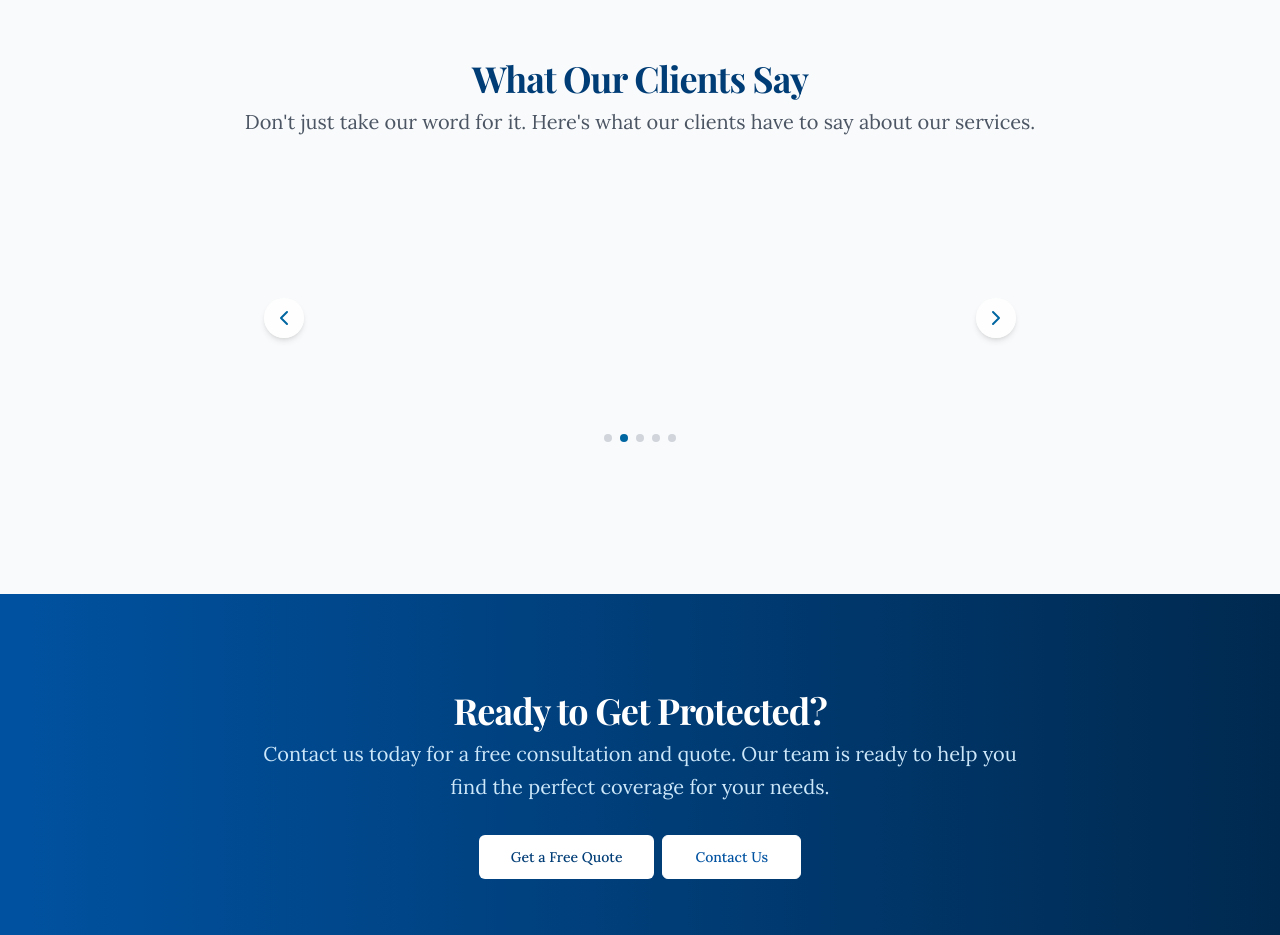
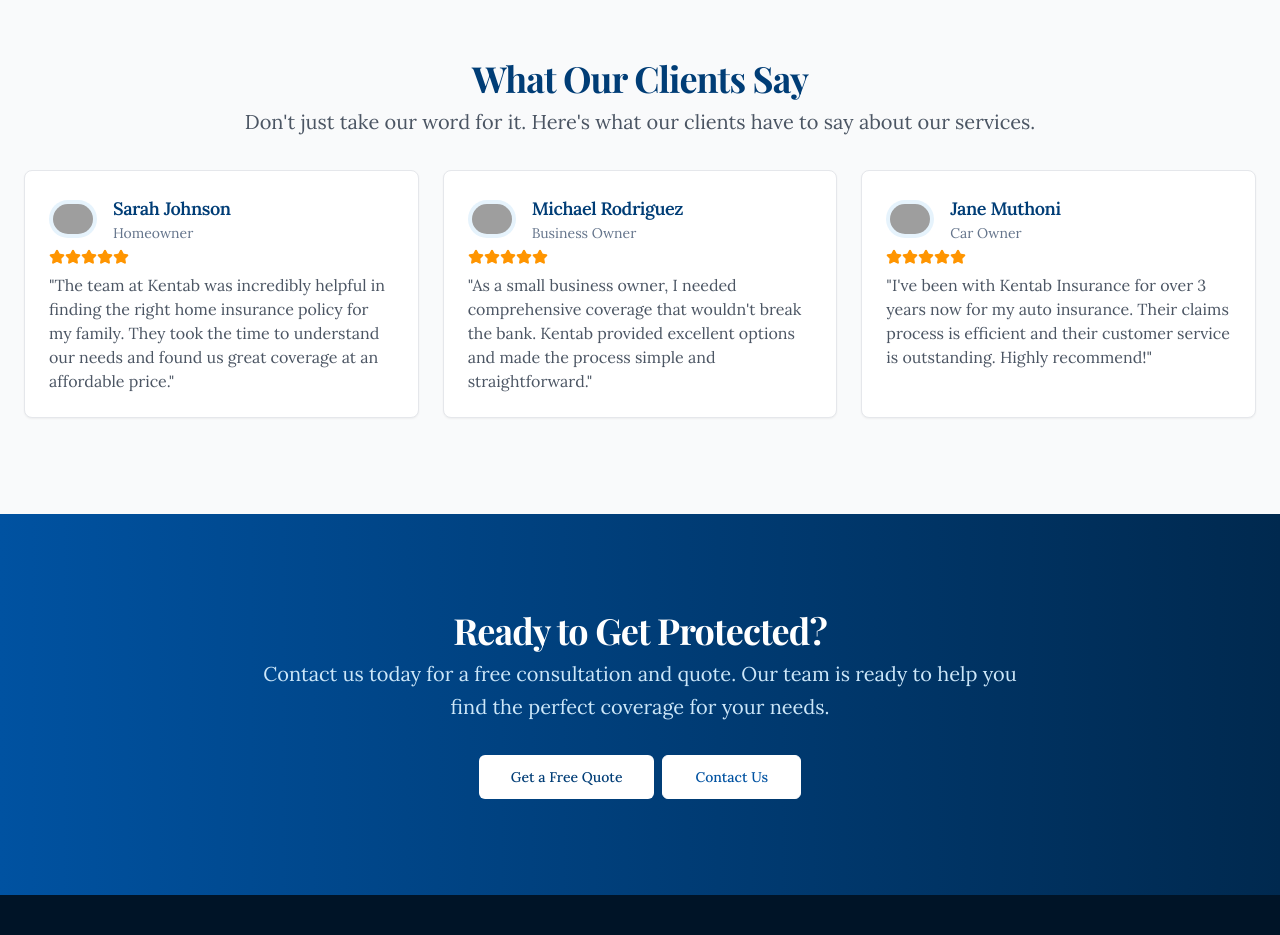
Before and after one commit to Caleb-Kiune/kentab, a Next.js app: page / in a window 1280 px wide. Shown: the part 2740-3675 px from the top of the page. Built offline with nearby package versions, Linux system fonts and the light colour scheme; grey boxes are pictures that could not be loaded; a web font is replaced by a local one.

Commit message:
reduces testimonials

```diff
--- a/app/page.tsx
+++ b/app/page.tsx
@@ -100,7 +100,7 @@ export default function HomePage() {
     { name: "Kenyan Alliance", src: "/logos/kenyan-alliance.png" },
   ]
 
-  // Testimonials data - reduced to 5
+  // Testimonials data - reduced to 3
   const testimonials = [
     {
       name: "Sarah Johnson",
@@ -125,22 +125,6 @@ export default function HomePage() {
       content:
         "I've been with Kentab Insurance for over 3 years now for my auto insurance. Their claims process is efficient and their customer service is outstanding. Highly recommend!",
       rating: 5,
-    },
-    {
-      name: "Grace Wanjiku",
-      role: "Healthcare Professional",
-      image: "/placeholder.svg?height=40&width=40",
-      content:
-        "I was looking for comprehensive health insurance for my family, and Kentab Insurance exceeded my expectations. They explained all the options clearly and helped me choose the best plan for our needs.",
-      rating: 5,
-    },
-    {
-      name: "Thomas Ochieng",
-      role: "Small Business Owner",
-      image: "/placeholder.svg?height=40&width=40",
-      content:
-        "When I started my business, I had no idea what kind of insurance I needed. Kentab Insurance guided me through the entire process and set up a comprehensive business insurance package that gives me peace of mind.",
-      rating: 4.5,
     },
   ]
 
@@ -346,11 +330,9 @@ export default function HomePage() {
             </div>
           </FadeIn>
 
-          <div className="mx-auto max-w-3xl py-12">
-            <Carousel autoScroll={true} autoScrollInterval={5000} visibleItems={1} className="py-4" showControls={true}>
-              {testimonials.map((testimonial, index) => (
-                <div key={index} className="p-4">
-                  <Card className="h-full border-gray-200 shadow-sm hover:shadow-md transition-shadow">
+          <div className="grid grid-cols-1 md:grid-cols-3 gap-6 mt-8">
+            {testimonials.slice(0, 3).map((testimonial, index) => (
+              <Card key={index} className="border-gray-200 shadow-sm hover:shadow-md transition-shadow">
                 <CardHeader className="pb-2">
                   <div className="flex items-center gap-4">
                     <div className="rounded-full bg-primary-50 p-1">
@@ -373,9 +355,7 @@ export default function HomePage() {
                   <p className="text-gray-600">"{testimonial.content}"</p>
                 </CardContent>
               </Card>
-                </div>
             ))}
-            </Carousel>
           </div>
         </div>
       </section>
--- a/components/carousel.tsx
+++ b/components/carousel.tsx
@@ -1,14 +1,11 @@
+tsx
 "use client"
 
-import { useState, useEffect, useRef, type ReactNode } from "react"
-import { ChevronLeft, ChevronRight } from "lucide-react"
+import { type ReactNode } from "react"
 import { cn } from "@/lib/utils"
 
 interface CarouselProps {
   children: ReactNode[]
-  autoScroll?: boolean
-  autoScrollInterval?: number
-  showControls?: boolean
   className?: string
   itemClassName?: string
   visibleItems?: number
@@ -16,107 +13,30 @@ interface CarouselProps {
 
 export function Carousel({
   children,
-  autoScroll = true,
-  autoScrollInterval = 5000,
-  showControls = true,
   className,
   itemClassName,
   visibleItems = 1,
 }: CarouselProps) {
-  const [currentIndex, setCurrentIndex] = useState(0)
-  const [isHovering, setIsHovering] = useState(false)
   const totalItems = children.length
-  const timerRef = useRef<NodeJS.Timeout | null>(null)
-
-  // Calculate how many items to show based on screen size and visibleItems prop
-  const itemsToShow = visibleItems
-
-  const nextSlide = () => {
-    setCurrentIndex((prevIndex) => (prevIndex === totalItems - itemsToShow ? 0 : prevIndex + 1))
-  }
-
-  const prevSlide = () => {
-    setCurrentIndex((prevIndex) => (prevIndex === 0 ? totalItems - itemsToShow : prevIndex - 1))
-  }
-
-  const goToSlide = (index: number) => {
-    setCurrentIndex(index)
-  }
-
-  useEffect(() => {
-    if (autoScroll && !isHovering) {
-      timerRef.current = setInterval(() => {
-        nextSlide()
-      }, autoScrollInterval)
-    }
-
-    return () => {
-      if (timerRef.current) {
-        clearInterval(timerRef.current)
-      }
-    }
-  }, [autoScroll, autoScrollInterval, isHovering, totalItems])
-
+  const itemsToShow = Math.min(visibleItems, totalItems);
   return (
     <div
-      className={cn("relative w-full overflow-hidden", className)}
-      onMouseEnter={() => setIsHovering(true)}
-      onMouseLeave={() => setIsHovering(false)}
+      className={cn("w-full", className)}
     >
       <div
-        className="flex transition-transform duration-500 ease-in-out"
-        style={{
-          transform: `translateX(-${currentIndex * (100 / itemsToShow)}%)`,
-          width: `${(totalItems / itemsToShow) * 100}%`,
-        }}
+        className={`grid gap-4 ${itemsToShow === 3 ? "grid-cols-3" : "grid-cols-1"}`}
       >
-        {children.map((child, index) => (
+        {children.slice(0, itemsToShow).map((child, index) => (
           <div
             key={index}
             className={cn(
-              "flex-shrink-0",
               itemClassName,
-              { "w-full": itemsToShow === 1 },
-              { [`w-1/${itemsToShow}`]: itemsToShow > 1 },
             )}
-            style={{ width: `${(100 / totalItems) * itemsToShow}%` }}
           >
             {child}
           </div>
         ))}
       </div>
-
-      {showControls && (
-        <>
-          <button
-            onClick={prevSlide}
-            className="absolute left-2 top-1/2 -translate-y-1/2 bg-white/80 hover:bg-white rounded-full p-2 shadow-md z-10"
-            aria-label="Previous slide"
-          >
-            <ChevronLeft className="h-6 w-6 text-kentab-blue" />
-          </button>
-          <button
-            onClick={nextSlide}
-            className="absolute right-2 top-1/2 -translate-y-1/2 bg-white/80 hover:bg-white rounded-full p-2 shadow-md z-10"
-            aria-label="Next slide"
-          >
-            <ChevronRight className="h-6 w-6 text-kentab-blue" />
-          </button>
-          <div className="absolute bottom-2 left-1/2 -translate-x-1/2 flex space-x-2">
-            {Array.from({ length: totalItems - itemsToShow + 1 }).map((_, index) => (
-              <button
-                key={index}
-                onClick={() => goToSlide(index)}
-                className={cn(
-                  "w-2 h-2 rounded-full transition-colors",
-                  currentIndex === index ? "bg-kentab-blue" : "bg-gray-300",
-                )}
-                aria-label={`Go to slide ${index + 1}`}
-              />
-            ))}
-          </div>
-        </>
-      )}
     </div>
   )
 }
```
Lines whose indentation alone changed are shown as unchanged.
